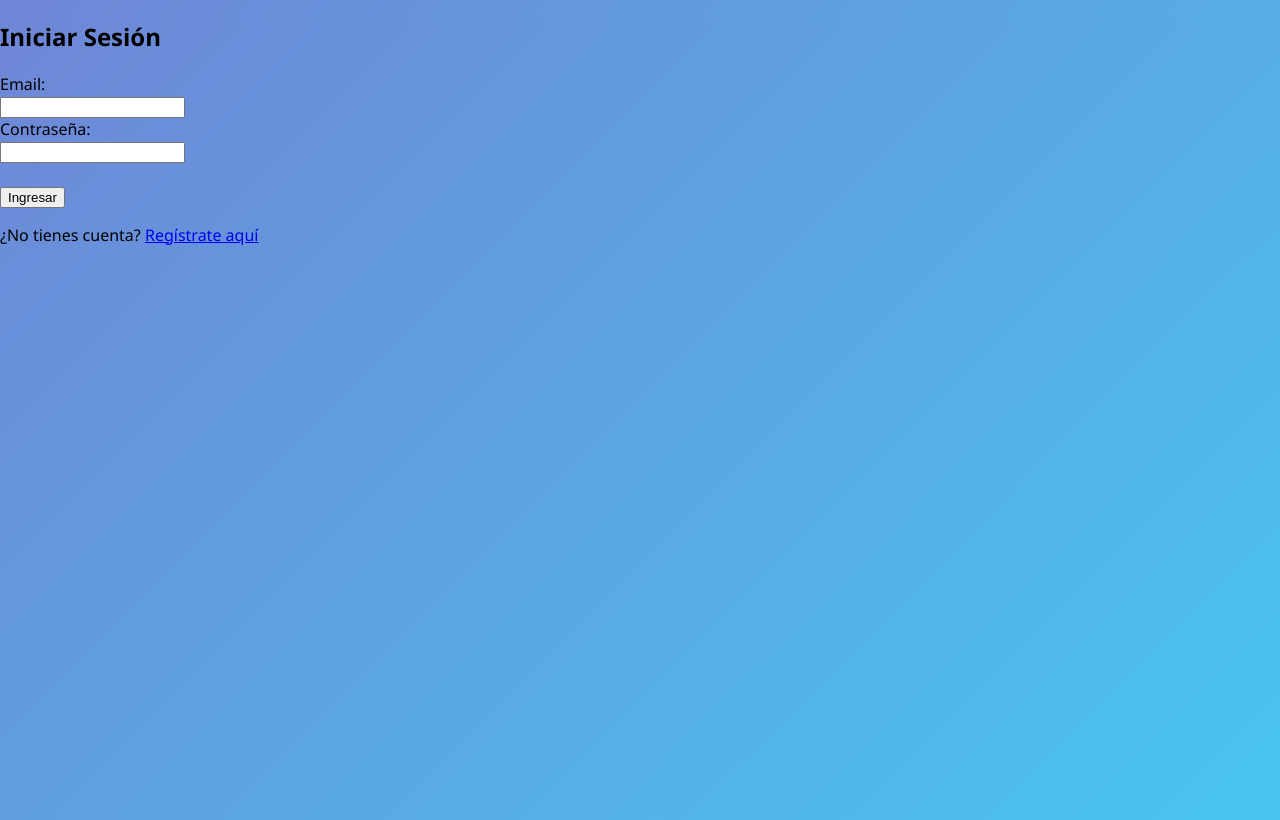
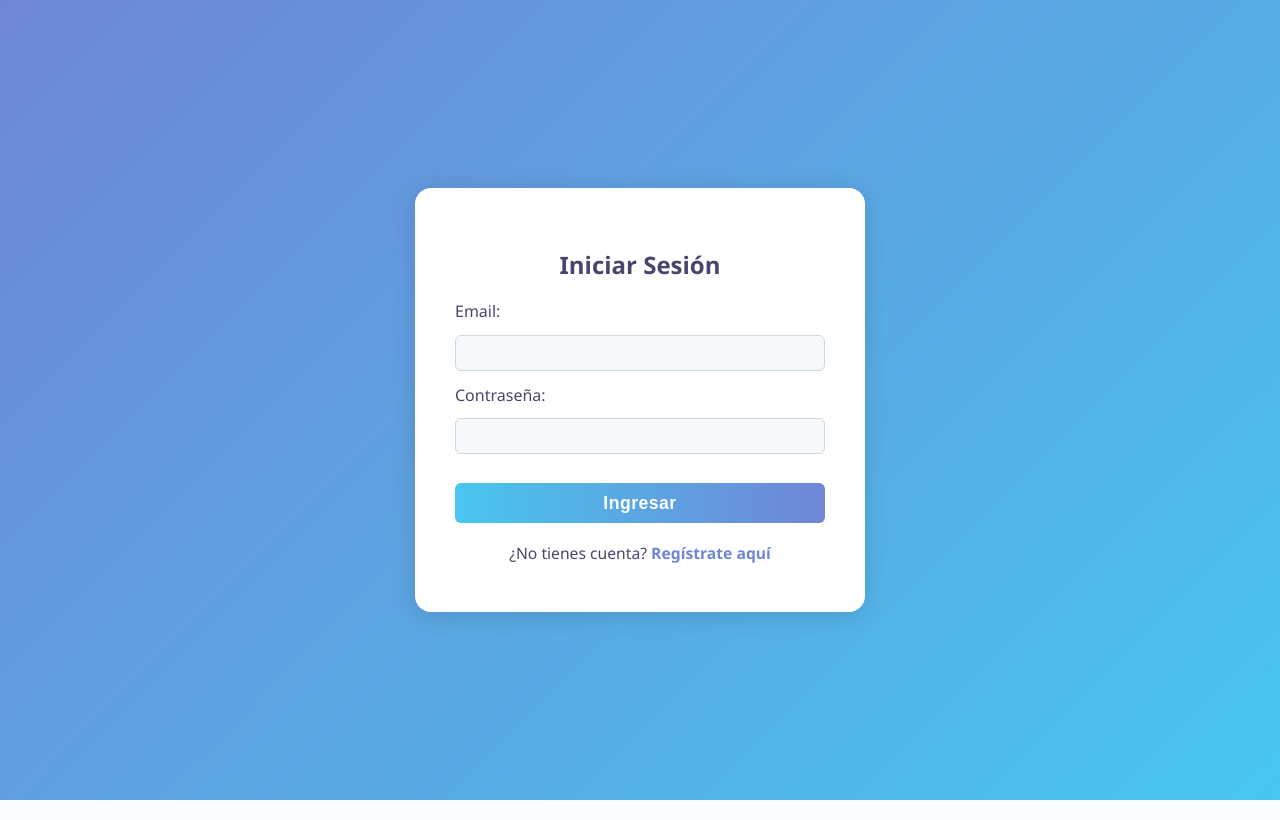
Before and after one commit to LuzElizabeeth/SpeakerZone, a PHP site: page /login.php in a window 1280 px wide. Run offline with PHP 8.4, Linux system fonts and the light colour scheme.

Commit message:
interfaz de formulario

```diff
--- a/index.php
+++ b/index.php
@@ -226,13 +226,13 @@
     <!-- Barra de navegación -->
     <div class="navbar" id="navbar">
         <div class="navbar-logo">
-            <img src="https://cdn-icons-png.flaticon.com/512/3062/3062634.png" alt="Logo SpeakerZone">
+            <img src="logo.jpeg" alt="Logo SpeakerZone">
             <span style="font-size:1.15em;font-weight:bold;color:#312e81;">SpeakerZone</span>
         </div>
         <div class="navbar-links" id="navbarLinks">
             <a href="#como-funciona">¿Cómo funciona?</a>
             <a href="#ventajas">Ventajas</a>
-            <a href="#conferencias">Conferencias</a>
+            <a href="conferencias-list">Conferencias</a>
         </div>
         <div class="navbar-actions">
             <a href="login.php" class="btn secondary">Iniciar sesión</a>
--- a/login.php
+++ b/login.php
@@ -36,15 +36,19 @@ if ($_SERVER["REQUEST_METHOD"] == "POST") {
     <link rel="stylesheet" href="style.css">
 </head>
 <body>
-    <h2>Iniciar Sesión</h2>
-    <?php if (isset($error)) echo "<p style='color:red'>$error</p>"; ?>
-    <form method="POST">
-        <label>Email:</label><br>
-        <input type="email" name="email" required><br>
-        <label>Contraseña:</label><br>
-        <input type="password" name="password" required><br><br>
-        <button type="submit">Ingresar</button>
-    </form>
-    <p>¿No tienes cuenta? <a href="register.php">Regístrate aquí</a></p>
+    <div class="container-bg">
+        <div class="form-card">
+            <h2>Iniciar Sesión</h2>
+            <?php if (isset($error)) echo "<p class='error-msg'>$error</p>"; ?>
+            <form method="POST" class="registro-form">
+                <label>Email:</label>
+                <input type="email" name="email" required>
+                <label>Contraseña:</label>
+                <input type="password" name="password" required>
+                <button type="submit">Ingresar</button>
+            </form>
+            <p class="login-link">¿No tienes cuenta? <a href="register.php">Regístrate aquí</a></p>
+        </div>
+    </div>
 </body>
 </html>
```
